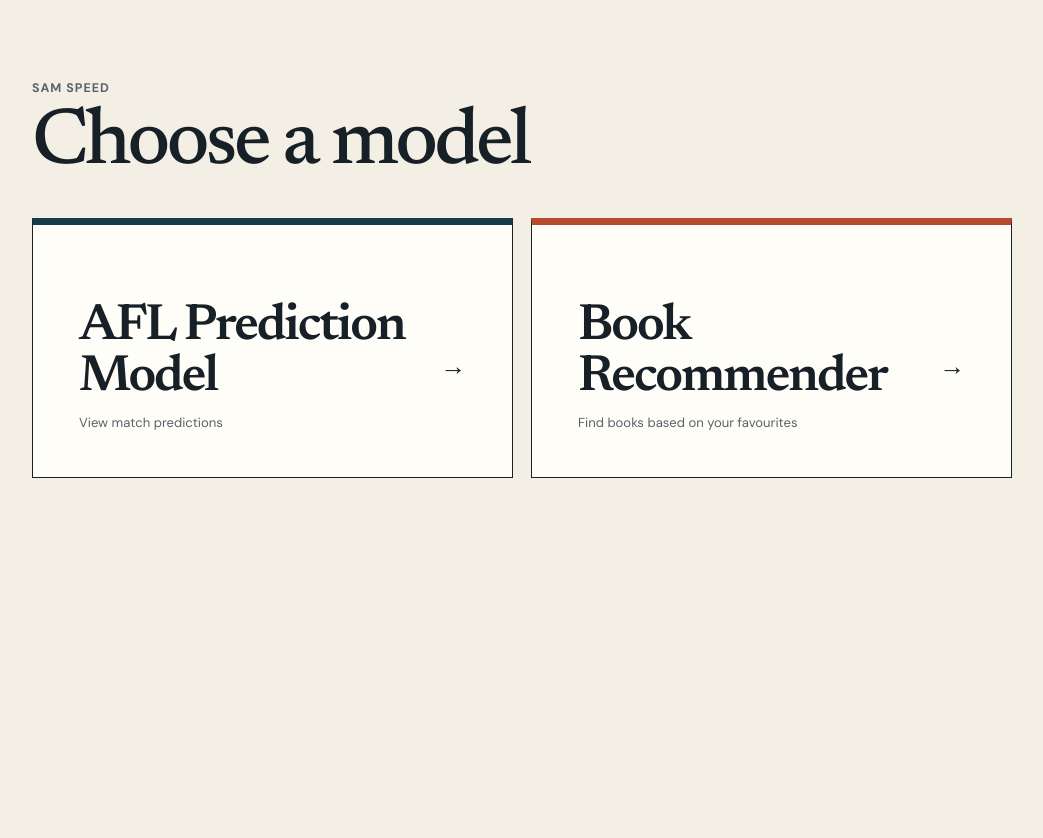
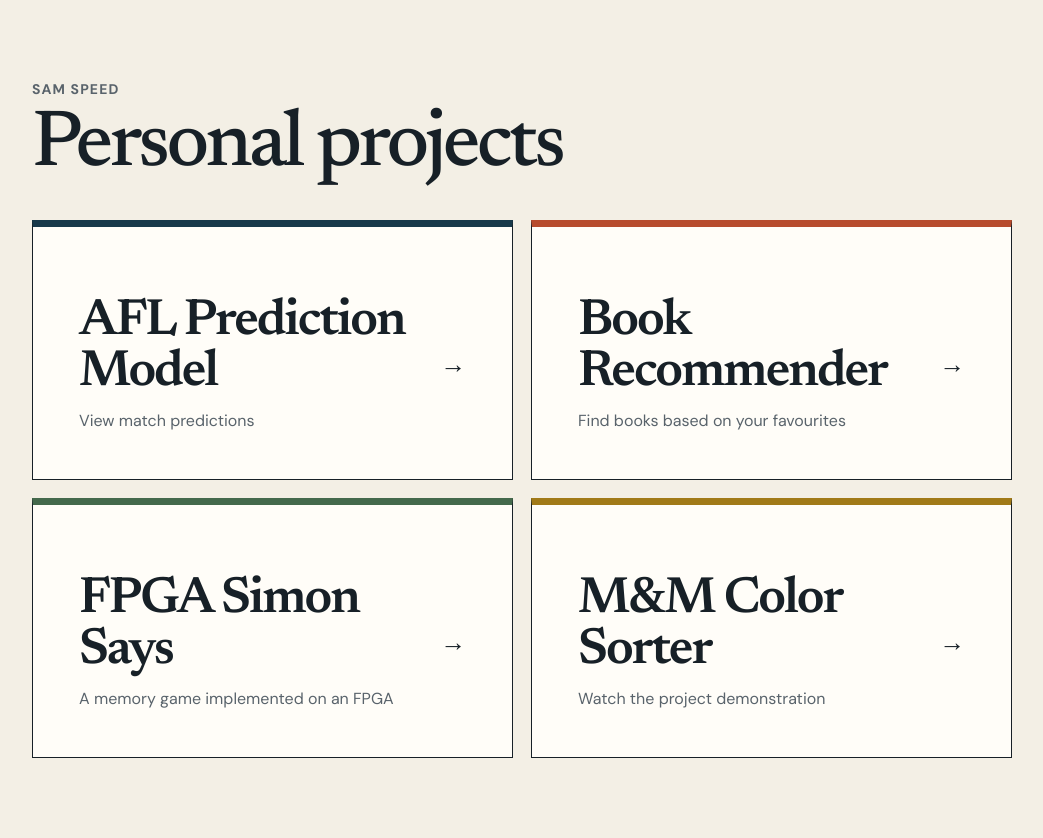
Before and after one commit to uhhSpeedyy/AFL-ML-Model, a Flask app: page / in a window 1280 px wide. Shown: the whole page, without its empty margins (118-1161 px from the left). Before the commit the page ends 478 px from the top, so only its background shows below. Run offline with Flask 3, Linux system fonts and the light colour scheme.

Commit message:
Add hardware projects and Verilog source to personal portfolio

```diff
--- a/app/app.py
+++ b/app/app.py
@@ -173,6 +173,18 @@ def create_app(settings: Settings | None = None) -> Flask:
     @app.get("/")
     def index():
         return render_template("landing.html")
+
+    @app.get("/projects/mm-color-sorter")
+    def mm_color_sorter():
+        return render_template("project.html", project="sorter",
+                               title="M&M Color Sorter",
+                               description="A hardware project to sort M&Ms by colour.")
+
+    @app.get("/projects/fpga-simon-says")
+    def fpga_simon_says():
+        return render_template("project.html", project="simon",
+                               title="FPGA Simon Says",
+                               description="A Simon Says memory game implemented on an FPGA.")
 
     @app.get("/afl")
     def afl_predictions():
--- a/app/static/landing.css
+++ b/app/static/landing.css
@@ -109,3 +109,31 @@ body {
 @media (prefers-reduced-motion: reduce) {
   .model-choice { transition: none; }
 }
+
+.model-choice--sorter { border-top: 7px solid #a17a18; }
+.model-choice--simon { border-top: 7px solid #44694c; }
+.choice-description { font-size: 1rem; line-height: 1.5; }
+.landing-header p { font-size: 0.875rem; }
+.back-link { display: inline-block; margin-bottom: 36px; }
+.project a { color: var(--navy); text-underline-offset: 4px; }
+.project a:focus-visible { outline: 3px solid var(--rust); outline-offset: 5px; }
+.project .landing-header h1 { line-height: 1.1; }
+.project-video { aspect-ratio: 16 / 9; background: var(--ink); }
+.project-video iframe { display: block; width: 100%; height: 100%; border: 0; }
+.video-caption { color: var(--muted); font-size: 0.875rem; line-height: 1.6; }
+.project-notes { margin-top: 40px; max-width: 680px; }
+.project-notes h2 { font-family: var(--serif); font-size: 2rem; font-weight: 500; }
+.project-notes p { font-size: 1rem; line-height: 1.8; }
+
+.code-sample { margin-top: 28px; padding-top: 20px; border-top: 1px solid #c9c8bf; }
+.project-notes h3 { font-size: 1.125rem; line-height: 1.5; }
+.code-sample summary { cursor: pointer; color: var(--navy); font-size: 1rem; line-height: 1.6; padding: 10px 0; }
+.code-sample summary:focus-visible, .code-sample pre:focus-visible { outline: 3px solid var(--rust); outline-offset: 4px; }
+.code-sample pre { max-width: 100%; overflow-x: auto; padding: 20px; background: var(--ink); color: var(--white); font-size: 0.875rem; line-height: 1.7; tab-size: 4; }
+.source-download { margin-top: 32px; padding: 24px; background: var(--white); border-left: 3px solid #44694c; }
+.source-download h3 { margin-top: 0; }
+.materials { width: 100%; border-collapse: collapse; font-size: 1rem; line-height: 1.6; }
+.materials caption { text-align: left; color: var(--muted); padding-bottom: 12px; font-size: 0.875rem; }
+.materials th, .materials td { text-align: left; padding: 12px 8px; border-bottom: 1px solid #c9c8bf; }
+.materials th:last-child, .materials td:last-child { text-align: right; white-space: nowrap; font-variant-numeric: tabular-nums; }
+.materials tfoot { font-weight: 700; }
--- a/app/templates/landing.html
+++ b/app/templates/landing.html
@@ -3,7 +3,7 @@
 <head>
     <meta charset="utf-8">
     <meta name="viewport" content="width=device-width, initial-scale=1">
-    <meta name="description" content="Choose between an AFL prediction model and a book recommender.">
+    <meta name="description" content="Sam Speed’s personal project portfolio: hardware, digital logic and software.">
     <meta name="theme-color" content="#f3efe5">
     <title>Sam Speed</title>
     <link rel="preconnect" href="https://fonts.googleapis.com">
@@ -12,13 +12,13 @@
     <link rel="stylesheet" href="{{ url_for('static', filename='landing.css') }}">
 </head>
 <body>
-    <main class="landing" id="models">
+    <main class="landing" id="projects">
         <header class="landing-header">
             <p>Sam Speed</p>
-            <h1>Choose a model</h1>
+            <h1>Personal projects</h1>
         </header>
 
-        <nav class="model-choices" aria-label="Models">
+        <nav class="model-choices" aria-label="Projects">
             <a class="model-choice model-choice--afl" href="/afl">
                 <span class="choice-name">AFL Prediction Model</span>
                 <span class="choice-description">View match predictions</span>
@@ -30,6 +30,18 @@
                 <span class="choice-description">Find books based on your favourites</span>
                 <span class="choice-arrow" aria-hidden="true">→</span>
             </a>
+
+            <a class="model-choice model-choice--simon" href="/projects/fpga-simon-says">
+                <span class="choice-name">FPGA Simon Says</span>
+                <span class="choice-description">A memory game implemented on an FPGA</span>
+                <span class="choice-arrow" aria-hidden="true">→</span>
+            </a>
+
+            <a class="model-choice model-choice--sorter" href="/projects/mm-color-sorter">
+                <span class="choice-name">M&amp;M Color Sorter</span>
+                <span class="choice-description">Watch the project demonstration</span>
+                <span class="choice-arrow" aria-hidden="true">→</span>
+            </a>
         </nav>
     </main>
 </body>
--- a/cloudflare/build.py
+++ b/cloudflare/build.py
@@ -71,6 +71,8 @@ def build():
     settings = replace(Settings(), database_enabled=False, database_read_enabled=False, db_server=None)
     client = create_app(settings).test_client()
     for route, output in {"/": "index.html", "/afl": "afl.html", "/books": "books.html",
+                          "/projects/mm-color-sorter": "projects/mm-color-sorter.html",
+                          "/projects/fpga-simon-says": "projects/fpga-simon-says.html",
                           "/api/predictions": "api/predictions.json", "/api/model": "api/model.json",
                           "/api/books/model": "api/books/model.json", "/health": "health.json", "/ready": "ready.json"}.items():
         response = client.get(route)
```
Also changed, not shown: app/templates/project.html (added, +116 -0 lines), 12 other files.
